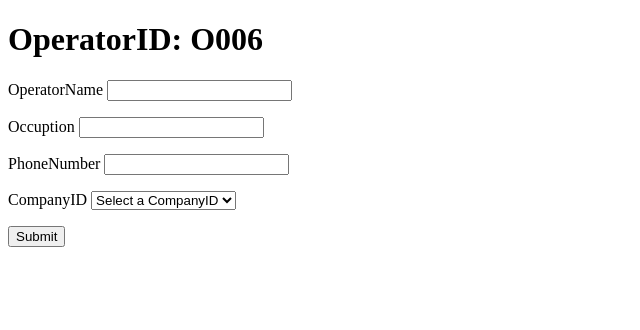
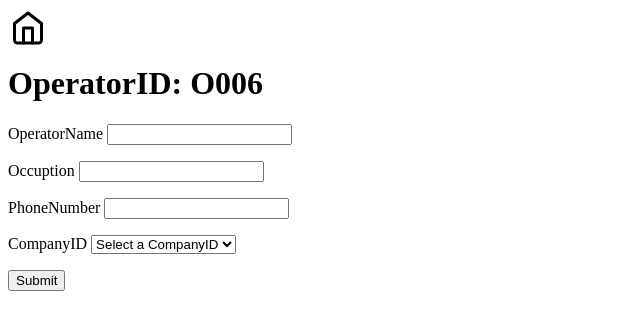
Before and after one commit to siliconvolley/dbms-mini-project, a Flask app: page /operators in a window 1280 px wide. Shown: the top 330 px of the page, without its empty margins (0-640 px from the left). Run offline with Flask 2, Linux system fonts and the light colour scheme; data comes from the database, SQL or seed files in the repository; data that the repository does not hold is empty; some libraries are stand-ins or nearby versions.

Commit message:
Added basic Home page redirect button

```diff
--- a/templates/add_log.html
+++ b/templates/add_log.html
@@ -6,7 +6,7 @@
     <title>Energy Monitoring System</title>
 </head>
 <body>
-
+    <div class="home-page"><img src="/static/images/home.svg" alt="Home Page" style="scale: 1.5; margin: 0.5em 0.5em 0 0.5em; cursor: pointer;" onclick="window.location.href='/'"></div>
     <h1>Alert : {{ latest_alert_id }}</h1>
     <form action="/equipment_{{ equipment_id }}/add_log" method = "POST">
         <p>OperatorID <input type = "text" name = "OperatorID" /></p>
--- a/templates/add_new.html
+++ b/templates/add_new.html
@@ -6,6 +6,7 @@
     <title>Energy Monitoring System</title>
 </head>
 <body>
+    <div class="home-page"><img src="/static/images/home.svg" alt="Home Page" style="scale: 1.5; margin: 0.5em 0.5em 0 0.5em; cursor: pointer;" onclick="window.location.href='/'"></div>
     <h1>ADD NEW</h1>
     <div class="container">
         <div>
--- a/templates/alerts.html
+++ b/templates/alerts.html
@@ -7,6 +7,7 @@
     <title>Energy Monitoring System</title>
 </head>
 <body>
+    <div class="home-page"><img src="/static/images/home.svg" alt="Home Page" style="scale: 1.5; margin: 0.5em 0.5em 0 0.5em; cursor: pointer;" onclick="window.location.href='/'"></div>
     <h1>Alerts Data Page</h1>
     <table>
         <tr>
--- a/templates/company.html
+++ b/templates/company.html
@@ -6,6 +6,7 @@
     <title>Energy Monitoring System</title>
 </head>
 <body>
+    <div class="home-page"><img src="/static/images/home.svg" alt="Home Page" style="scale: 1.5; margin: 0.5em 0.5em 0 0.5em; cursor: pointer;" onclick="window.location.href='/'"></div>
     <h1>CompanyID : {{ latest_company_id }}</h1>
     <form action="/company" method = "POST">
         <!-- <p>CompanyID <input type = "text" name = "CompanyID" /></p> -->
--- a/templates/display_company_data.html
+++ b/templates/display_company_data.html
@@ -7,6 +7,7 @@
     <title>Energy Monitoring System</title>
 </head>
 <body>
+    <div class="home-page"><img src="/static/images/home.svg" alt="Home Page" style="scale: 1.5; margin: 0.5em 0.5em 0 0.5em; cursor: pointer;" onclick="window.location.href='/'"></div>
     <h1>Company Data Page</h1>
     <table>
         <tr>
--- a/templates/display_equipments_data.html
+++ b/templates/display_equipments_data.html
@@ -7,6 +7,7 @@
     <title>Energy Monitoring System</title>
 </head>
 <body>
+    <div class="home-page"><img src="/static/images/home.svg" alt="Home Page" style="scale: 1.5; margin: 0.5em 0.5em 0 0.5em; cursor: pointer;" onclick="window.location.href='/'"></div>
     <h1>Equipments Data Page</h1>
     <table>
         <tr>
--- a/templates/display_operators_data.html
+++ b/templates/display_operators_data.html
@@ -7,6 +7,7 @@
     <title>Energy Monitoring System</title>
 </head>
 <body>
+    <div class="home-page"><img src="/static/images/home.svg" alt="Home Page" style="scale: 1.5; margin: 0.5em 0.5em 0 0.5em; cursor: pointer;" onclick="window.location.href='/'"></div>
     <h1>Operators Data Page</h1>
     <table>
         <tr>
--- a/templates/equipment_detail.html
+++ b/templates/equipment_detail.html
@@ -7,6 +7,7 @@
         <link rel="stylesheet" href="/static/css/equip_detail.css" />
     </head>
     <body>
+        <div class="home-page"><img src="/static/images/home.svg" alt="Home Page" style="scale: 1.5; margin: 0.5em 0.5em 0 0.5em; cursor: pointer;" onclick="window.location.href='/'"></div>
         <h1>EquipmentID : {{ equipment.EquipmentID }}</h1>
         <div class="container">
             <div class="equip-info">
--- a/templates/equipment_overview.html
+++ b/templates/equipment_overview.html
@@ -7,6 +7,7 @@
         <link rel="stylesheet" href="/static/css/style.css" />
     </head>
     <body>
+        <div class="home-page"><img src="/static/images/home.svg" alt="Home Page" style="scale: 1.5; margin: 0.5em 0.5em 0 0.5em; cursor: pointer;" onclick="window.location.href='/'"></div>
         <h1>Equipment Overview</h1>
         <div class="equip-container">
             {% for equipment in equipments %}
--- a/templates/equipments.html
+++ b/templates/equipments.html
@@ -6,6 +6,7 @@
     <title>Energy Monitoring System</title>
 </head>
 <body>
+    <div class="home-page"><img src="/static/images/home.svg" alt="Home Page" style="scale: 1.5; margin: 0.5em 0.5em 0 0.5em; cursor: pointer;" onclick="window.location.href='/'"></div>
     <h1>EquipmentID : {{ latest_equipment_id }}</h1>
     <form action="/equipments" method="POST">
         <p>EquipmentName <input type="text" name="EquipmentName" /></p>
--- a/templates/operators.html
+++ b/templates/operators.html
@@ -6,6 +6,7 @@
     <title>Energy Monitoring System</title>
 </head>
 <body>
+    <div class="home-page"><img src="/static/images/home.svg" alt="Home Page" style="scale: 1.5; margin: 0.5em 0.5em 0 0.5em; cursor: pointer;" onclick="window.location.href='/'"></div>
     <h1>OperatorID: {{latest_operator_id}}</h1>
     <form action="/operators" method = "POST">
         <p>OperatorName <input type = "text" name = "OperatorName" /></p>
```
Also changed, not shown: static/images/home.png (added), static/images/home.svg (added).
